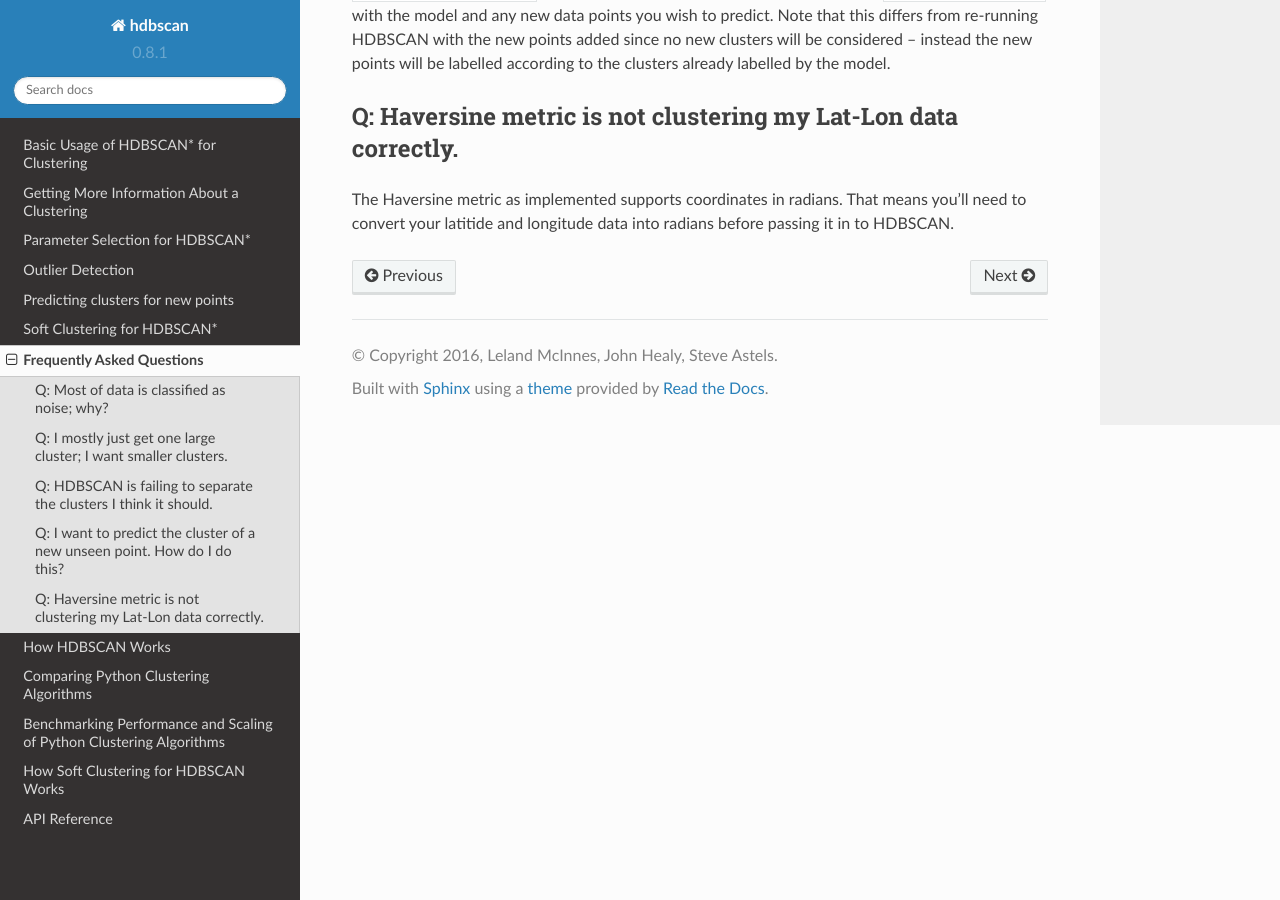
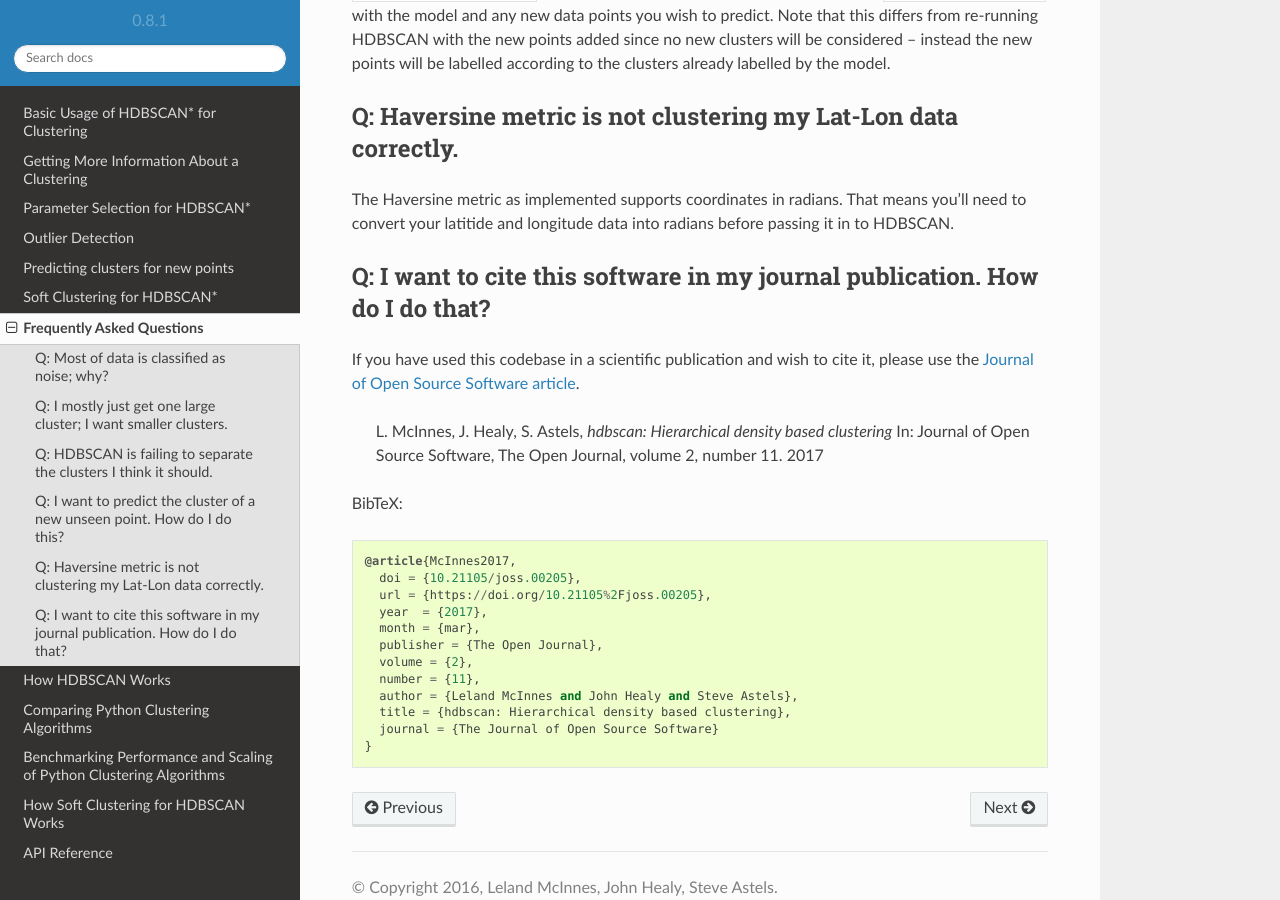
Before and after one commit to scikit-learn-contrib/hdbscan, a Sphinx documentation site: the page built from docs/faq.rst, in a window 1280 px wide and 900 px high, scrolled down 2232 px. Built offline with Sphinx 7.4.7 and the Read the Docs theme 2.0.0, drawn with Linux system fonts in a browser that asks for light colours; formulas are drawn with MathJax 3.

Commit message:
DOC : update the FAQ with citation info

```diff
--- a/docs/faq.rst
+++ b/docs/faq.rst
@@ -65,3 +65,29 @@ Q: Haversine metric is not clustering my Lat-Lon data correctly.
 The Haversine metric as implemented supports coordinates in radians. That
 means you'll need to convert your latitide and longitude data into radians
 before passing it in to HDBSCAN.
+
+Q: I want to cite this software in my journal publication. How do I do that?
+----------------------------------------------------------------------------
+
+If you have used this codebase in a scientific publication and wish to cite it, please use the `Journal of Open Source Software article <http://joss.theoj.org/papers/10.21105/joss.00205>`_.
+
+    L. McInnes, J. Healy, S. Astels, *hdbscan: Hierarchical density based clustering*
+    In: Journal of Open Source Software, The Open Journal, volume 2, number 11.
+    2017
+
+BibTeX::
+
+    @article{McInnes2017,
+      doi = {10.21105/joss.00205},
+      url = {https://doi.org/10.21105%2Fjoss.00205},
+      year  = {2017},
+      month = {mar},
+      publisher = {The Open Journal},
+      volume = {2},
+      number = {11},
+      author = {Leland McInnes and John Healy and Steve Astels},
+      title = {hdbscan: Hierarchical density based clustering},
+      journal = {The Journal of Open Source Software}
+    }
+
+::
```
